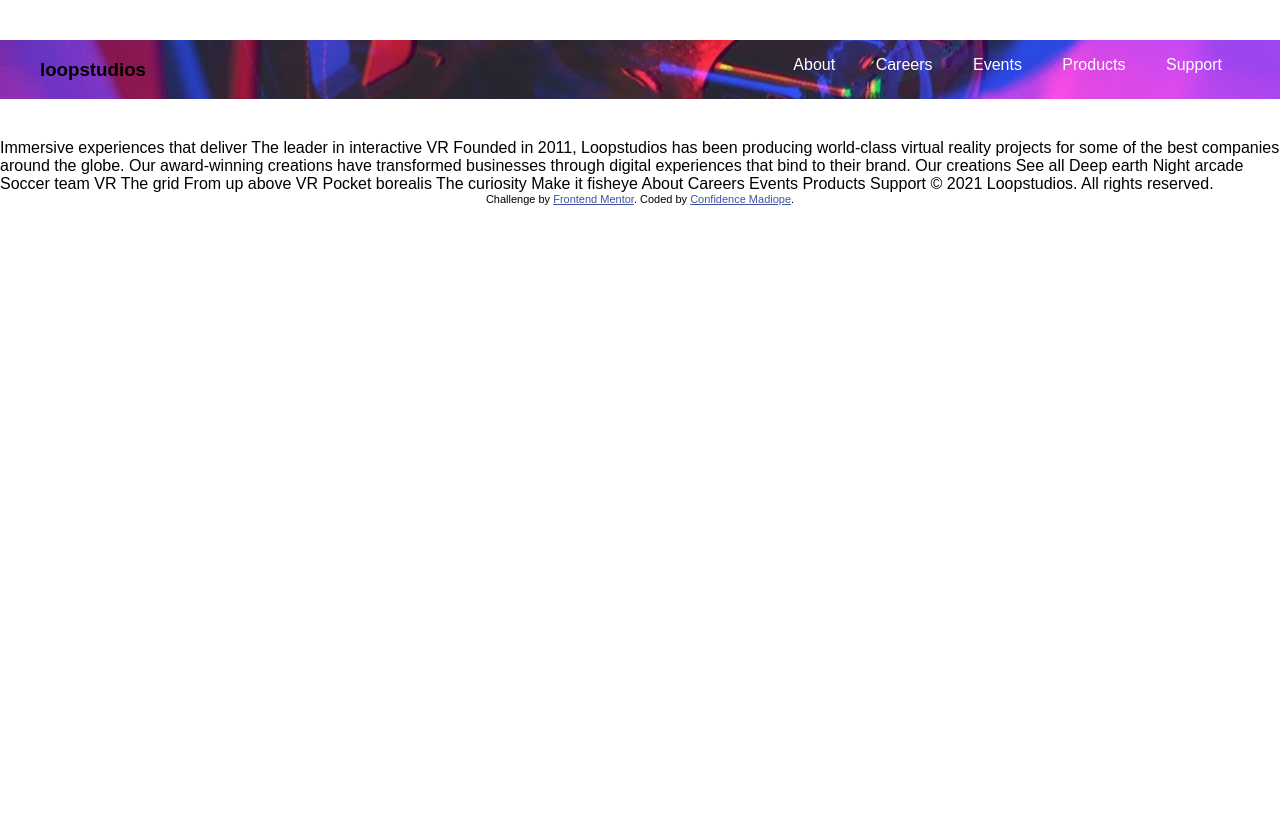
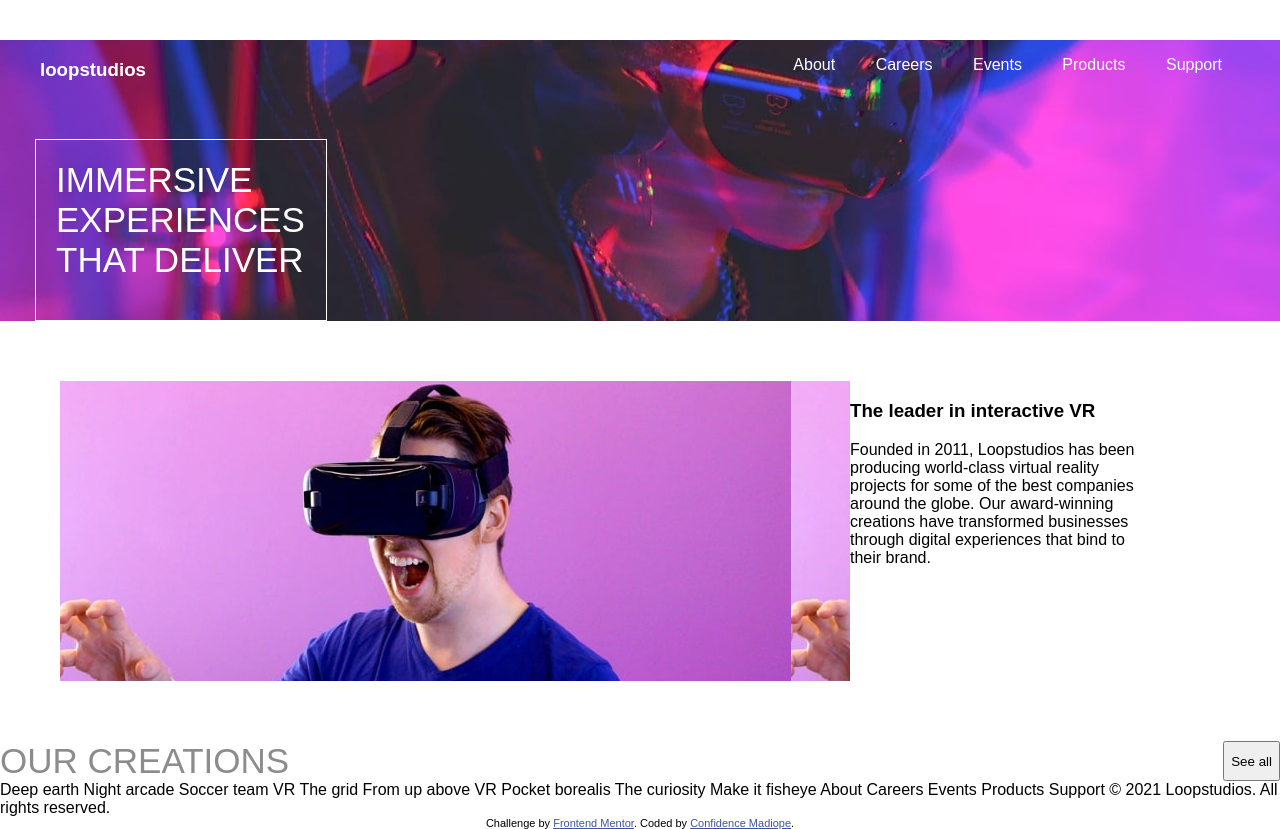
Before and after one commit to CMadiope/loopstudios-landing-page-main, a plain HTML site: page index.html in a window 1280 px wide. Before the commit the page ends 800 px from the top, so only its background shows below. Drawn offline with Linux system fonts and the light colour scheme.

Commit message:
Completed hero

```diff
--- a/index.css
+++ b/index.css
@@ -9,6 +9,12 @@ header{
   justify-content: space-between;
   margin: 40px;
 
+}
+main{
+  background: white;
+}
+.loopstudios{
+  color: white;
 }
 
 ul {
@@ -27,3 +33,39 @@ nav ul li a{
 .hero{
   background-image: url('./images/desktop/image-hero.jpg');
 }
+.hero-text{
+  border: 1px solid white;
+  height: 140px;
+  width: 250px;
+  font-size: 35px;
+  color: white;
+  margin: 35px;
+  padding: 20px;
+  text-transform: uppercase;
+  font-weight: lighter;
+
+}
+.section1-container{
+  display: flex;
+  margin: 60px;
+}
+.interactive{
+  height: 300px;
+  width: 790px;
+  background-image: url(./images/desktop/image-interactive.jpg);
+}
+.description{
+  height: 150px;
+  width: 300px;
+}
+.sec-header{
+  display: flex;
+  justify-content: space-between;
+}
+
+.sec-header div{
+  text-transform: uppercase;
+  font-size: 35px;
+  font-weight: lighter;
+  color: hsl(0, 0%, 55%);
+}
--- a/index.html
+++ b/index.html
@@ -29,7 +29,7 @@
   <body>
     <div class="hero">
       <header>
-      <h3>loopstudios</h3>
+        <h3 class="loopstudios">loopstudios</h3>
         <nav>
           <ul>
             <li>
@@ -50,15 +50,37 @@
           </ul>
         </nav>
       </header>
+      <div class="hero-text">Immersive experiences that deliver</div>
     </div>
+    <main>
+      <section class="top-section">
+        <div class="section1-container">
+          <div class="interactive"></div>
+          <div class="description">
+            <h3>The leader in interactive VR </h3>
+            <p>Founded in 2011, Loopstudios has been producing
+    world-class virtual reality projects for some of the best companies around
+    the globe. Our award-winning creations have transformed businesses through
+    digital experiences that bind to their brand.</p>
+          </div>
+        </div>
+      </section>
+      <section class="mid-section">
+        <div class="sec-header">
+          <div>
+            Our creations
+          </div>
+          <button>
+            See all
+          </button>
+        </div>
+      </section>
+    </main>
 
-    Immersive experiences that deliver The leader in interactive VR Founded in
-    2011, Loopstudios has been producing world-class virtual reality projects
-    for some of the best companies around the globe. Our award-winning creations
-    have transformed businesses through digital experiences that bind to their
-    brand. Our creations See all Deep earth Night arcade Soccer team VR The grid
-    From up above VR Pocket borealis The curiosity Make it fisheye About Careers
-    Events Products Support © 2021 Loopstudios. All rights reserved.
+       Deep
+    earth Night arcade Soccer team VR The grid From up above VR Pocket borealis
+    The curiosity Make it fisheye About Careers Events Products Support © 2021
+    Loopstudios. All rights reserved.
 
     <div class="attribution">
       Challenge by
```
Lines whose indentation alone changed are shown as unchanged.
